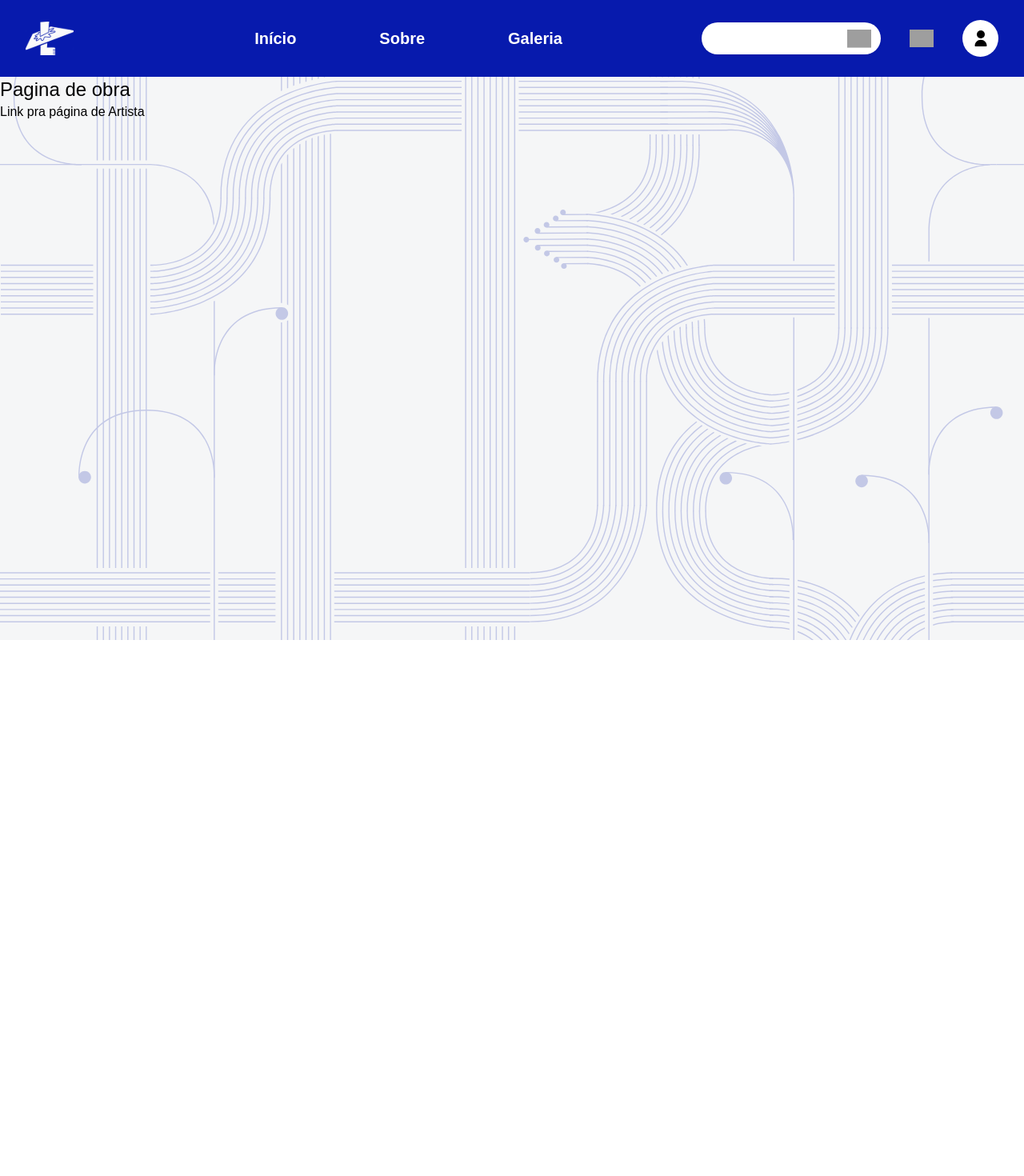
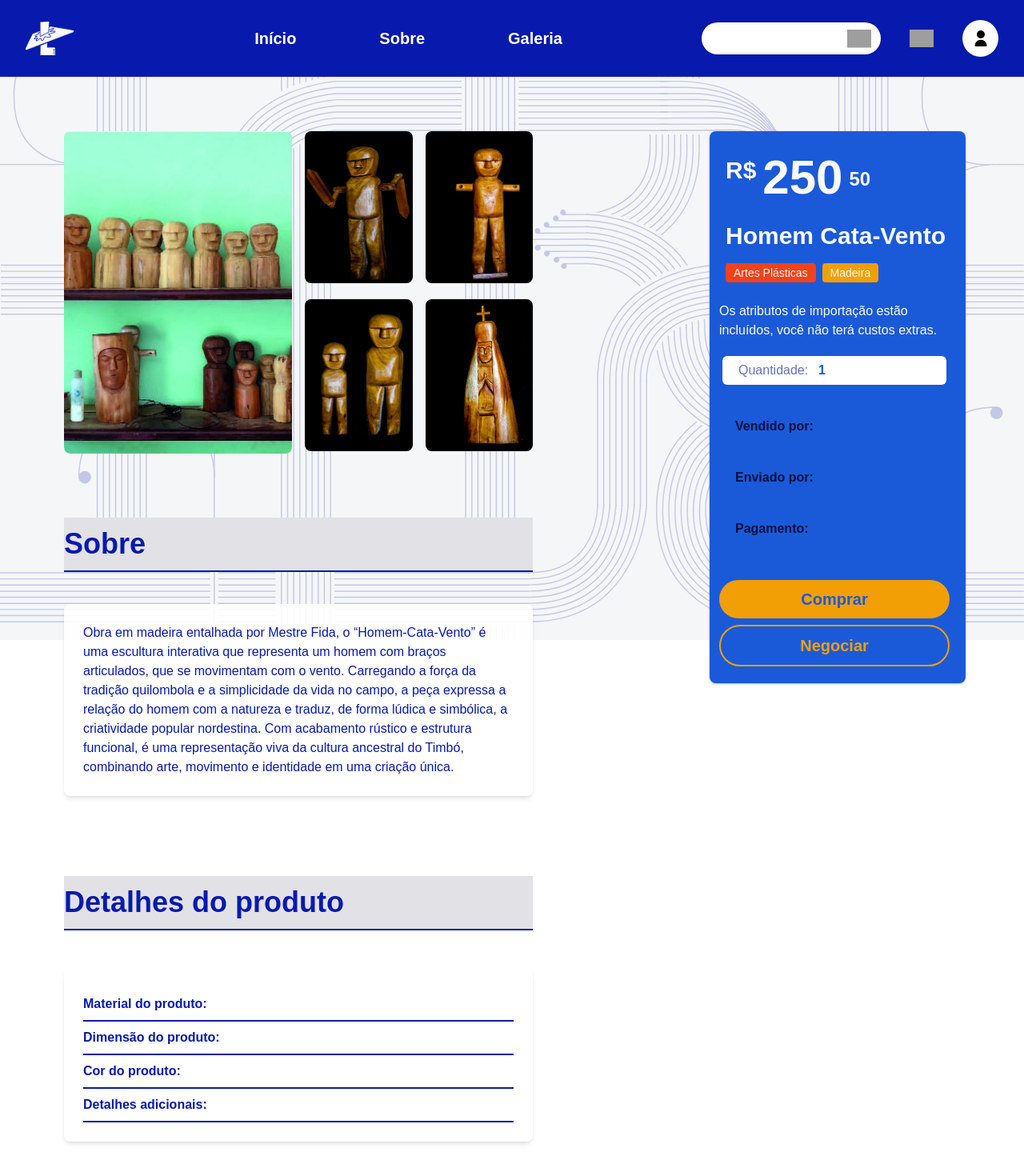
Before and after one commit to Jrevoredo42/frontend-pe-na-arte, a Next.js app: page /Obra in a window 1280 px wide. Shown: the top 1470 px of the page at 80% size. Before the commit the page ends 800 px from the top, so only its background shows below. Built offline with nearby package versions, Linux system fonts and the light colour scheme; grey boxes are pictures that could not be loaded.

Commit message:
(feat): Criação de Página completa referente a uma obra da aplicação e seus componentes

```diff
--- a/src/app/Obra/page.tsx
+++ b/src/app/Obra/page.tsx
@@ -1,12 +1,55 @@
- import Link from "next/link";
-
+import Gallery from "@/Components/Gallery";
+import PricingCard from "@/Components/Cards/PricingCard";
+import Carousel from '@/Components/Cards/Carousel';
 
 export default function Obra() {
   return (
     <>
-     <h1 className="text-black text-2xl">Pagina de obra </h1>
+      <div className="grid grid-cols-2 gap-7 items-start mt-17 ml-20">
+        {/* Galeria de imagens + texts*/}
+        <div>
+          <Gallery />
+          <h2 className="text-4xl font-extrabold font-inter text-[var(--azulazul-default)] py-0 mt-20 bg-[var(--escala-de-cinzacinza-900)] border-b-2 -me-0 h-17 flex flex-row items-center">
+            Sobre
+          </h2>
+          <p
+          className="text-[var(--azulazul-default)] font-poppins font-normal mt-10 bg-white/90 rounded-lg p-6 shadow-md"
+          >
+          Obra em madeira entalhada por Mestre Fida, o “Homem-Cata-Vento” é uma escultura interativa que representa um homem com braços
+          articulados, que se movimentam com o vento. Carregando a força da tradição quilombola e a simplicidade da vida no campo, a peça
+          expressa a relação do homem com a natureza e traduz, de forma lúdica e simbólica, a criatividade popular nordestina. Com acabamento
+          rústico e estrutura funcional, é uma representação viva da cultura ancestral do Timbó, combinando arte, movimento e identidade
+          em uma criação única.
+          </p>
+          <h2 className="text-4xl font-extrabold font-inter text-[var(--azulazul-default)] py-0 mt-25 bg-[var(--escala-de-cinzacinza-900)] border-b-2 -me-0 h-17 flex flex-row items-center"> Detalhes do produto</h2>
+          <ul className="mt-12 bg-white/90 rounded-lg p-6 shadow-md">
+            <li className="border-b-2 border-[var(--azulazul-default)] py-2">
+              <span className="font-semibold text-[var(--azulazul-default)]">Material do produto:</span>
+            </li>
+            <li className="border-b-2 border-[var(--azulazul-default)] py-2">
+              <span className="font-semibold text-[var(--azulazul-default)]">Dimensão do produto:</span>
+            </li>
+            <li className="border-b-2 border-[var(--azulazul-default)] py-2">
+              <span className="font-semibold text-[var(--azulazul-default)]">Cor do produto:</span>
+            </li>
+            <li className="border-b-2 border-[var(--azulazul-default)] py-2">
+              <span className="font-semibold text-[var(--azulazul-default)]">Detalhes adicionais:</span>
+            </li>
+          </ul>
+          <h2 className="text-4xl font-extrabold font-inter text-[var(--azulazul-default)] py-0 mt-30 bg-[var(--escala-de-cinzacinza-900)] border-b-2 -me-0 h-17 flex flex-row items-center">
+            Explore Mais
+          </h2>
 
-  <Link href="/Artista">Link pra página de Artista</Link>
+        </div>
+        {/* Pricing Card à direita */}
+        <div className="flex justify-center items-start">
+          <PricingCard />
+        </div>
+        {/* Carousel de produtos */}
+      </div>
+      <div className="mt-10 w-full mx-0">
+          <Carousel />
+        </div>
     </>
   )
 }
```
